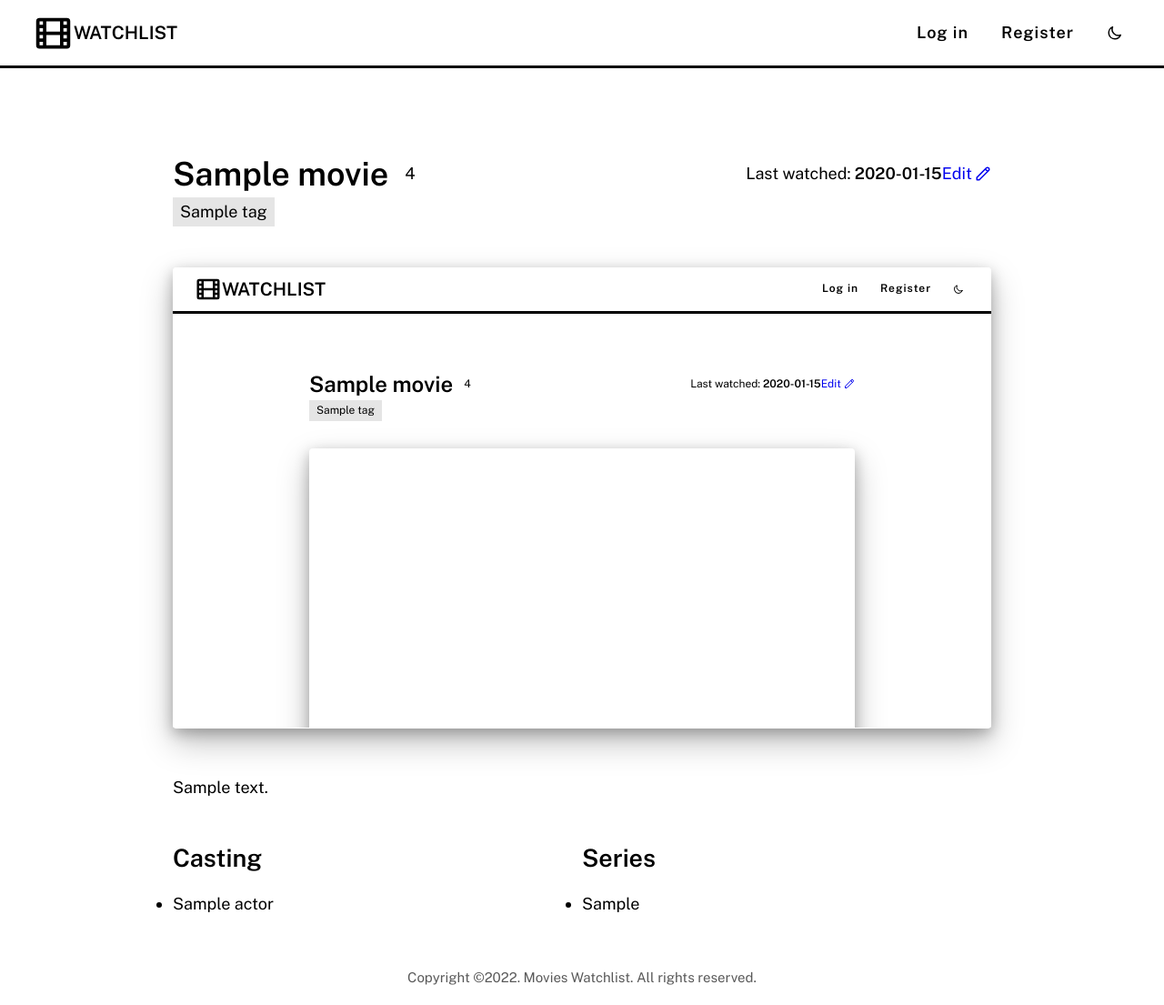
After one commit to manujelko/movie-watchlist, a Flask app: template movie_library/templates/movie_details.html in a window 1280 px wide. The commit adds this page. Shown: the whole page at 91% size. Run offline with Flask 2, Linux system fonts and the light colour scheme; the template is opened without the code that fills it: most values are stand-ins (such as "Sample title", 1, 10 or a date in 2020).

Commit message:
Creating the movie details page

```diff
--- /dev/null
+++ b/movie_library/static/css/movie_details.css
@@ -0,0 +1,91 @@
+.container {
+    max-width: 50rem;
+    margin: 0 auto;
+}
+
+.movie__header {
+    display: flex;
+    flex-direction: column;
+    margin-bottom: 2.5rem;
+}
+
+.header__row {
+    display: flex;
+    justify-content: space-between;
+    align-items: center;
+}
+
+.movie__name {
+    display: flex;
+    align-items: center;
+}
+
+.movie__rating {
+    margin-left: 1rem;
+}
+
+.movie__watched {
+    display: flex;
+}
+
+.watched__link {
+    color: inherit;
+    text-decoration: none;
+    font-weight: 600;
+}
+
+.watched__link:hover {
+    text-decoration: underline;
+}
+
+.movie__edit {
+    display: flex;
+    text-decoration: none;
+    align-items: center;
+}
+
+.movie__edit:hover {
+    text-decoration: underline;
+}
+
+.pencil {
+    width: 1em;
+    height: 1em;
+    margin-left: 3px;
+}
+
+.movie__tags {
+    list-style: none;
+    display: flex;
+}
+
+.movie__tag {
+    padding: 3px 8px;
+    background-color: var(--tag-colour);
+}
+
+.movie__tag:not(:first-of-type) {
+    margin-left: 1rem;
+}
+
+.movie__video {
+    width: 100%;
+    aspect-ratio: 16/9;
+    margin-bottom: 2.5rem;
+    box-shadow: 0 5px 15px 0 rgba(0, 0, 0, 0.25),
+        0 15px 35px 0 rgba(0, 0, 0, 0.25);
+    border-radius: 4px;
+}
+
+.movie__description {
+    margin-bottom: 2.5rem;
+}
+
+.movie__meta {
+    display: grid;
+    grid-template-columns: repeat(2, 1fr);
+}
+
+.list__item {
+    margin-top: 1rem;
+}
--- a/movie_library/templates/index.html
+++ b/movie_library/templates/index.html
@@ -26,7 +26,7 @@
                             <p class="table__movieDirector">{{ movie.director }}</p>
                         </td>
                         <td class="table__cell">{{ movie.year }}</td>
-                        <td class="table__cell"><a href="#" class="table__link">View</a></td>
+                        <td class="table__cell"><a href="{{ url_for('pages.movie', _id=movie._id) }}" class="table__link">View</a></td>
                     </tr>
                 {% endfor %}
             </tbody>
--- /dev/null
+++ b/movie_library/templates/movie_details.html
@@ -0,0 +1,77 @@
+{% from "macros/svgs.html" import star, pencil %}
+
+{% extends "layout.html" %}
+
+{%- block head_content %}
+<link rel="stylesheet" href="{{ url_for('static', filename='css/movie_details.css') }}">
+{% endblock %}
+
+{% block main_content %}
+<div class="container">
+    <header class="movie__header">
+        <div class="header__row">
+            <div class="movie__name">
+                <h1>{{ movie.title }}</h1>
+                <div class="movie__rating">
+                    {{ movie.rating }}
+                </div>
+            </div>
+            <div class="movie__watched">
+                {% if movie.last_watched %}
+                <p>
+                    Last watched: <a href="#" class="watched__link">
+                        <time datetime="{{ movie.last_watched }}">{{ movie.last_watched.strftime("%d %b %Y") }}</time>
+                    </a>
+                </p>
+                {% else %}
+                <p><a href="#" class="watched__link">Not watched yet</a></p>
+                {% endif %}
+                <a class="movie__edit" href="#">Edit {{ pencil("pencil") }}</a>
+            </div>
+        </div>
+        <div class="header__row">
+            <ul class="movie__tags">
+                {% for tag in movie.tags %}
+                <li class="movie__tag">{{ tag }}</li>
+                {% endfor %}
+            </ul>
+        </div>
+    </header>
+
+    {% if movie.video_link %}
+    <iframe class="movie__video" src="{{ movie.video_link }}" title="YouTube video player" frameborder="0"
+        allow="accelerometer; autoplay; clipboard-write; encrypted-media; gyroscope; picture-in-picture"
+        allowfullscreen>
+    </iframe>
+    {% endif %}
+
+    {% if movie.description %}
+    <p class="movie__description">{{ movie.description }}</p>
+    {% else %}
+    <p class="movie__description">No description yet. <a class="link" href="#">Add one?</a></p>
+    {% endif %}
+
+    <div class="movie__meta">
+        {% if movie.cast %}
+        <div class="movie__casting">
+            <h2>Casting</h2>
+            <ul class="list">
+                {% for actor in movie.cast %}
+                <li class="list__item">{{ actor }}</li>
+                {% endfor %}
+            </ul>
+        </div>
+        {% endif %}
+        {% if movie.series | length %}
+        <div class="movie__series">
+            <h2>Series</h2>
+            <ul class="list">
+                {% for movie_in_series in movie.series %}
+                <li class="list__item">{{ movie_in_series }}</li>
+                {% endfor %}
+            </ul>
+        </div>
+        {% endif %}
+    </div>
+</div>
+{% endblock %}
```
Also changed, not shown: movie_library/routes.py (+8 -2 lines).
